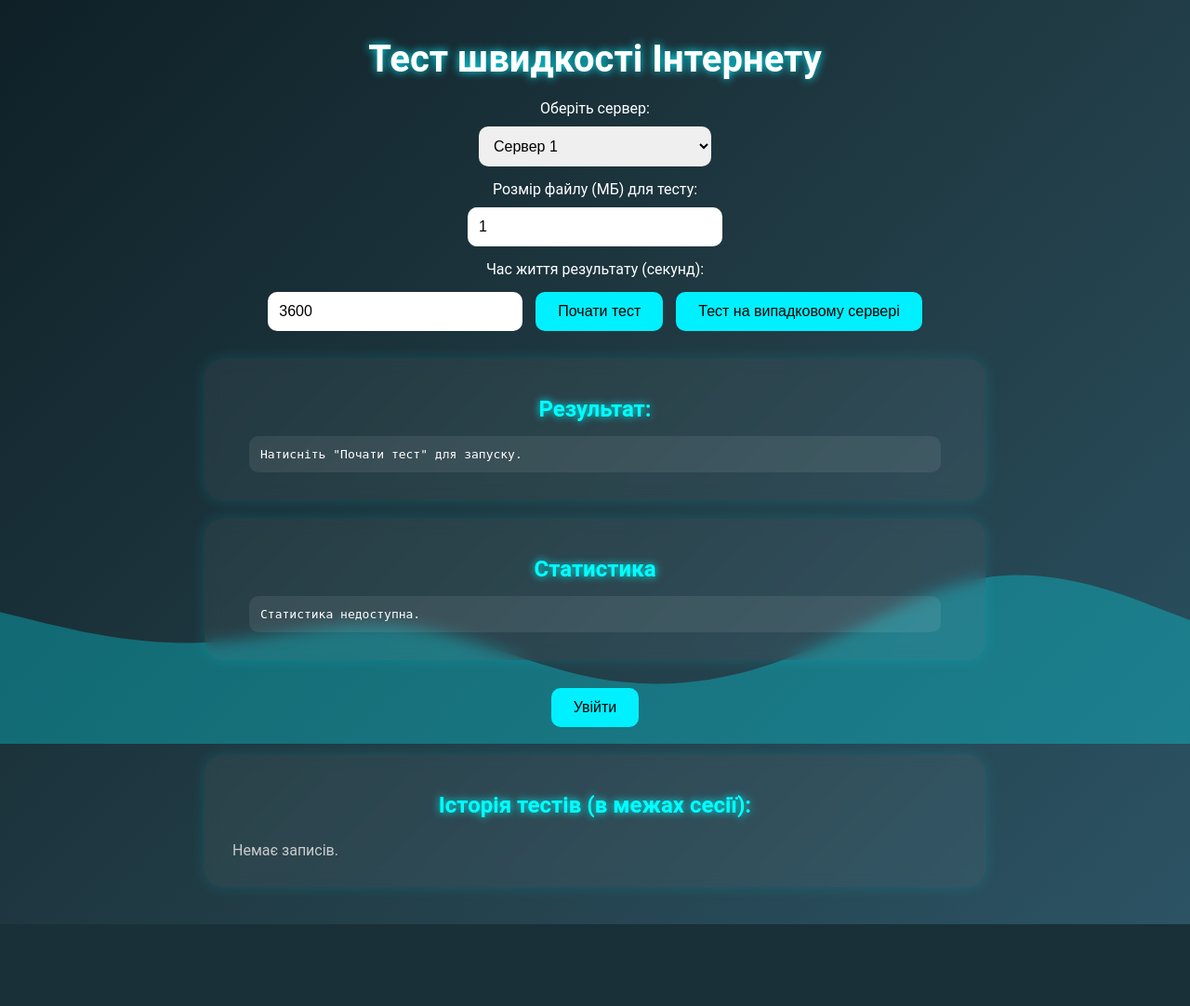
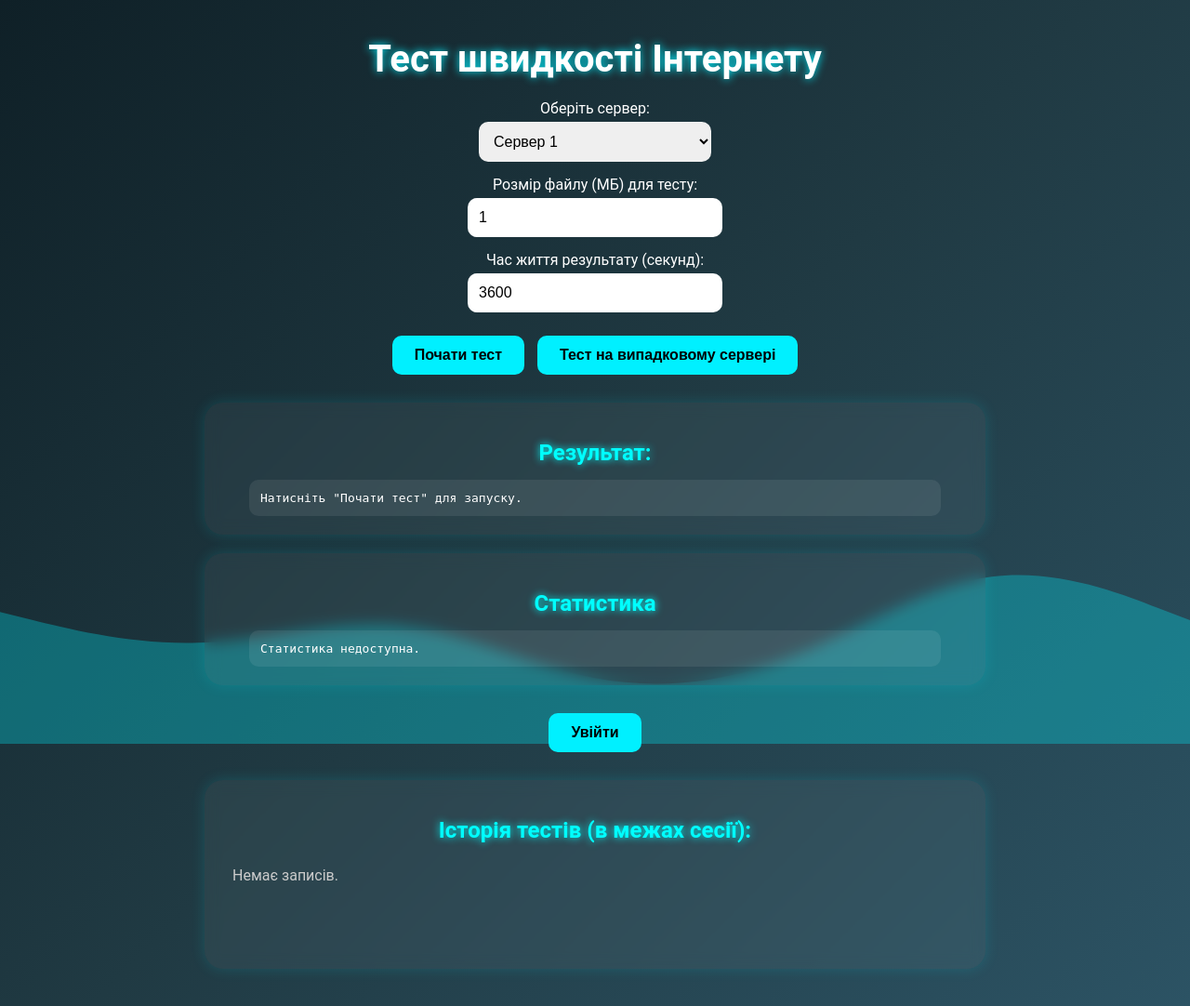
Before and after one commit to CrayZeeEeOne/hiv-test, a Flask app: page / in a window 1280 px wide. Shown: the whole page at 93% size. Before the commit the page ends 994 px from the top, so only its background shows below. Run offline with Flask 3, Linux system fonts and the light colour scheme; data that the repository does not hold is empty.

Commit message:
login screen

```diff
--- a/templates/index.html
+++ b/templates/index.html
@@ -35,12 +35,13 @@
 
         input, select {
             padding: 12px;
-            margin: 5px;
+            margin: 5px auto 15px;
             border-radius: 10px;
             border: none;
             font-size: 1rem;
             width: 250px;
             max-width: 90%;
+            display: block;
         }
 
         button {
@@ -53,6 +54,8 @@
             cursor: pointer;
             transition: all 0.25s ease;
             transform: scale(1);
+            color: #000;
+            font-weight: bold;
         }
 
         button:hover {
@@ -82,41 +85,34 @@
             max-width: 800px;
             box-shadow: 0 0 15px rgba(0,240,255,0.15);
             transition: 0.3s ease;
+            text-align: left;
         }
 
         .social-login h2, .card-block h2 {
             margin-bottom: 15px;
             color: #0ff;
             text-shadow: 0 0 8px #0ff;
-        }
-
-        .social-login div, .social-login fb\\:login-button {
-            margin: 10px 0;
-        }
-
-        .g_id_signin, fb\\:login-button {
-            transition: 0.3s ease;
-        }
-
-        .g_id_signin:hover, fb\\:login-button:hover {
-            transform: scale(1.05);
+            text-align: center;
         }
 
         .card-block pre {
-            text-align: left;
             background: rgba(255,255,255,0.08);
             padding: 12px;
             border-radius: 10px;
             overflow-x: auto;
             width: 90%;
-            margin: 10px auto;
+            margin: 0 auto;
             color: #fff;
+            white-space: pre-wrap;
+            word-wrap: break-word;
         }
 
-        .card-block div {
+        .card-block div#history-area {
+            color: #ccc;
             padding: 10px;
-            color: #ccc;
-            text-align: left;
+            min-height: 80px;
+            white-space: pre-wrap;
+            word-wrap: break-word;
         }
 
         @media (max-width: 600px) {
@@ -137,7 +133,9 @@
             }
         }
     </style>
-    <script src="js/main.js" defer></script>
+
+    <!-- Підключення основного JS -->
+    <script src="{{ url_for('static', filename='js/main.js') }}" defer></script>
 </head>
 
 <body>
@@ -145,48 +143,51 @@
     <h1>Тест швидкості Інтернету</h1>
 
     <label for="server-select">Оберіть сервер:</label>
-    <select id="server-select">
+    <select id="server-select" name="server-select">
         {% for server in servers %}
         <option value="{{ server.id }}">{{ server.name }}</option>
         {% endfor %}
     </select>
 
     <label for="size-input">Розмір файлу (МБ) для тесту:</label>
-    <input type="number" id="size-input" value="1" min="1" max="100" />
+    <input type="number" id="size-input" name="size-input" value="1" min="1" max="100" />
 
     <label for="ttl-input">Час життя результату (секунд):</label>
-    <input type="number" id="ttl-input" value="3600" min="60" />
+    <input type="number" id="ttl-input" name="ttl-input" value="3600" min="60" />
 
-    <button onclick="startTest()">Почати тест</button>
-    <button onclick="startTestRandom()">Тест на випадковому сервері</button>
+    <div style="text-align:center;">
+        <button type="button" onclick="startTest()">Почати тест</button>
+        <button type="button" onclick="startTestRandom()">Тест на випадковому сервері</button>
+    </div>
 
-    <div class="card-block">
+    <div class="card-block" id="result-block">
         <h2>Результат:</h2>
         <pre id="result-area">Натисніть "Почати тест" для запуску.</pre>
     </div>
 
-    <div class="card-block">
+    <div class="card-block" id="stats-block">
         <h2>Статистика</h2>
         <pre id="stats-area">Статистика недоступна.</pre>
     </div>
 
+    <div style="text-align:center;">
     {% if logged_in %}
-    <button onclick="window.location.href='/cabinet'">Кабінет користувача</button>
-    <button onclick="logout()">Вийти</button>
+        <button type="button" onclick="window.location.href='/cabinet'">Кабінет користувача</button>
+        <button type="button" onclick="logout()">Вийти</button>
     {% else %}
-    <button onclick="window.location.href='/login'">Увійти</button>
+        <button type="button" onclick="window.location.href='/login'">Увійти</button>
     {% endif %}
+    </div>
 
-    <div class="card-block">
+    <div class="card-block" id="history-block">
         <h2>Історія тестів (в межах сесії):</h2>
         <div id="history-area">Немає записів.</div>
     </div>
 
-    <svg class="wave" viewBox="0 0 1440 320">
+    <svg class="wave" viewBox="0 0 1440 320" preserveAspectRatio="none">
         <path fill="#00f0ff" fill-opacity="0.3"
               d="M0,160L40,170C80,180,160,200,240,197.3C320,195,400,169,480,176C560,183,640,225,720,240C800,255,880,245,960,213.3C1040,182,1120,128,1200,117.3C1280,107,1360,139,1400,154.7L1440,170L1440,320L0,320Z"></path>
     </svg>
 
-    <script src="{{ url_for('static', filename='js/main.js') }}"></script>
 </body>
 </html>
```
Also changed, not shown: templates/login.html (+11 -8 lines).
